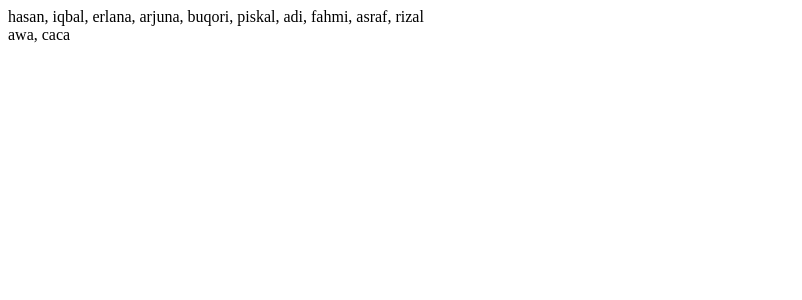
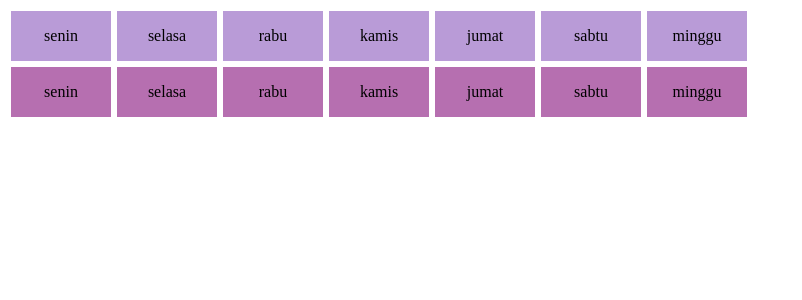
Before and after one commit to NazhifGum/BASDAT_CLASS_XII-RPL, a PHP site: page /tugas/index.php in a window 1280 px wide. Shown: the top 300 px of the page, without its empty margins (0-802 px from the left). Run offline with PHP 8.4, Linux system fonts and the light colour scheme.

Commit message:
lanjutan array

```diff
--- a/array/tugas/index.php
+++ b/array/tugas/index.php
@@ -1,34 +1,46 @@
 <?php
 
-$teman = ['hasan', 'iqbal', 'erlana', 'arjuna', 'buqori', 'piskal', 'adi', 'fahmi', 'asraf', 'rizal'];
+//Penggunaan Array menggunakan for
+//For perulangan yg akan di ulang sesuai set yg kita atur
 
-array_push($teman, 'awa','caca');
+//Variabel angka memiliki nilai pertama = 0 dan diakhiri kurang atau sama dengan 10, dihitung increment
+// for($angka = 0; $angka+=10; $angka++){
+//     echo "angkanya adalah : $angka <br>";
+// }
 
-echo $teman[0];
-echo ", ";
-echo $teman[1];
-echo ", ";
-echo $teman[2];
-echo ", ";
-echo $teman[3];
-echo ", ";
-echo $teman[4];
-echo ", ";
-echo $teman[5];
-echo ", ";
-echo $teman[6];
-echo ", ";
-echo $teman[7];
-echo ", ";
-echo $teman[8];
-echo ", ";
-echo $teman[9];
+//foreach
+//foreach mengulang sesuai nilai yg mau di ambil (key)
+$warna = array("merah","hijau","biru","kuning");
 
-echo "<br />";
-
-echo $teman[10];
-echo ", ";
-echo $teman[11];
+// foreach ($warna as $variasi){
+//     echo "berwarna : $variasi";
+// }
 
 
+//Tugas  menerapkan for dan foreach menggunakan php
+$days = ["senin","selasa","rabu","kamis","jumat","sabtu","minggu"];
+
 ?>
+
+
+<html>
+    <head>
+        <title>Latihan menggunakan for dan foreach</title>
+        <link rel="stylesheet" href="style.css">
+    </head>
+    <body>
+        <?php
+        for ($hari = 0; $hari < count($days); $hari++){
+            ?>
+        <div class="box">
+            <?php echo $days[$hari];?>
+        </div>
+        <?php } ?>
+        <div class="clear"></div>
+        <?php foreach($days as $hari_hari) { ?>
+            <div class="box2">
+                <?php echo $hari_hari;?>
+            </div>
+        <?php } ?>
+    </body>
+</html>
--- /dev/null
+++ b/array/tugas/style.css
@@ -0,0 +1,21 @@
+.box {
+    width: 100px;
+    height: 50px;
+    background-color: rgb(185, 155, 215);
+    text-align: center;
+    line-height: 50px;
+    margin: 3px;
+    float: left;
+}
+.box2 {
+    width: 100px;
+    height: 50px;
+    background-color: rgb(182, 111, 176);
+    text-align: center;
+    line-height: 50px;
+    margin: 3px;
+    float: left;
+}
+.clear{
+    clear: both;
+}
--- /dev/null
+++ b/inc and req/partials/footer.php
@@ -0,0 +1,6 @@
+<?php
+
+$tahun_sekarang = date ('Y');
+echo "Copyright &copy; {$tahun_sekarang} SMKJP1";
+
+?>
--- /dev/null
+++ b/inc and req/partials/header.php
@@ -0,0 +1,5 @@
+<?php
+
+echo "<h1>Selamat datang di SMKJP1<h1>"
+
+?>
--- /dev/null
+++ b/inc and req/partials/navbar.php
@@ -0,0 +1,5 @@
+<nav>
+    <a href="index.php">Home</a>
+    <a href="index.php">About</a>
+    <a href="index.php">Contact</a>
+</nav>
```
Also changed, not shown: inc and req/about.php (added, +11 -0 lines), inc and req/contact.php (added, +11 -0 lines), inc and req/index.php (added, +11 -0 lines), prosedural/index.php (added, +14 -0 lines), variabel environment/file-01.php (added, +9 -0 lines), array/tugas/index2.php (added), variabel environment/file-02.php (added), variabel environment/file-utama.php (added).
